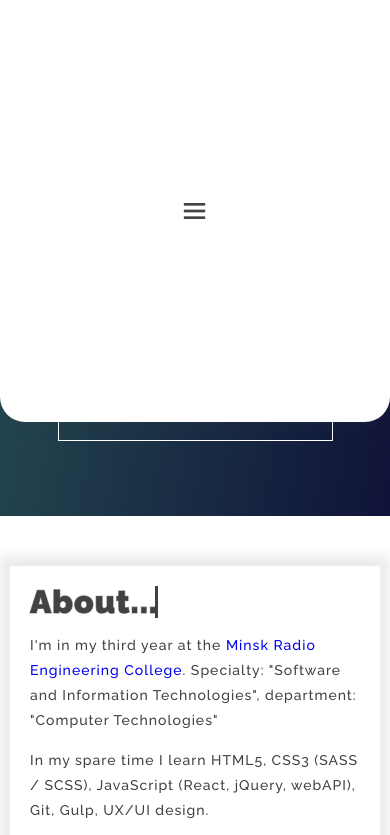
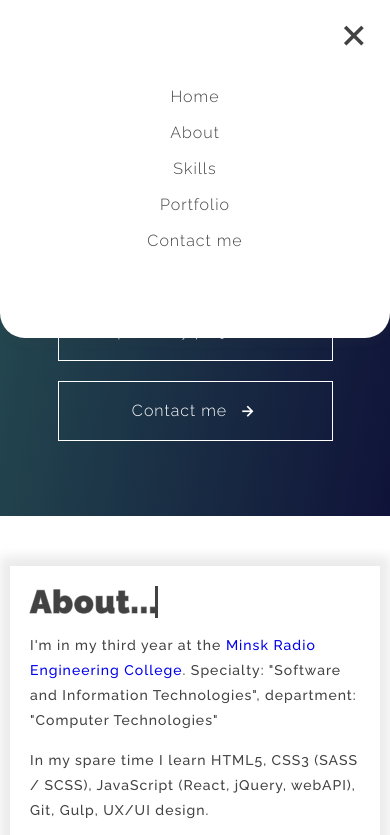
Before and after one commit to Focus-web-dev/CV, a website: page src/index.html in a window 390 px wide. Both pictures are taken after a click on the element 352 px from the left and 37 px from the top of the page. Shown: the top 835 px of the page. Drawn offline with nearby package versions, Linux system fonts and the light colour scheme; files that its build step writes are made by us from their sources.

Commit message:
feat: add adaptive, adaptive-menu

```diff
--- a/src/_header.html
+++ b/src/_header.html
@@ -46,6 +46,12 @@
 
         </div>
 
+        <div class="adaptive-menu-active visually-hidden">
+
+            <i class='bx bx-plus'></i>
+
+        </div>
+
     </div>
 
 </header>
--- a/src/js/script.js
+++ b/src/js/script.js
@@ -54,8 +54,23 @@ if (animatedItems.length > 0) {
 }
 
 // Header toggle
-const burgerMenu = document.querySelector('.adaptive-menu');
+const openMenu = document.querySelector('.adaptive-menu');
+const closeMenu = document.querySelector('.adaptive-menu-active');
 
-burgerMenu.addEventListener('click', () => {
-  document.querySelector('.header').classList.contains('adaptive-header') ? document.querySelector('.header').classList.remove('adaptive-header') : document.querySelector('header').classList.add('adaptive-header');
+openMenu.addEventListener('click', () => {
+  document.querySelector('.adaptive-menu').classList.add('visually-hidden');
+  document.querySelector('.adaptive-menu-active').classList.remove('visually-hidden');
+
+  document.querySelector('.header-nav').style.display = `flex`;
+  document.querySelector('.header').classList.add('adaptive-header');
 })
+
+closeMenu.addEventListener('click', () => {
+  document.querySelector('.adaptive-menu-active').classList.add('visually-hidden');
+  setTimeout(() => {
+    document.querySelector('.adaptive-menu').classList.remove('visually-hidden');
+  }, 300)
+
+  document.querySelector('.header-nav').style.display = `none`;
+  document.querySelector('.header').classList.remove('adaptive-header');
+})
--- a/src/scss/header.scss
+++ b/src/scss/header.scss
@@ -4,15 +4,40 @@
     display: none;
 
     @media screen and (max-width: 672px) {
-        display: flex;
-        justify-content: center;
-        align-items: center;
+        display: unset;
+        position: absolute;
+        top: 50%;
+        right: 50%;
+        transform: translate(50%, -50%);
 
         .bx-menu {
             font-size: 32px;
             color: $black;
         }
     }
+}
+
+.adaptive-menu-active {
+    display: none;
+
+    @media screen and (max-width: 672px) {
+        display: unset;
+        position: absolute;
+        top: 15px;
+        right: 15px;
+        transform: rotate(45deg);
+
+        .bx-plus {
+            font-size: 42px;
+            color: $black;
+        }
+    }
+}
+
+.visually-hidden {
+    display: none;
+    opacity: 0;
+    z-index: -99;
 }
 
 .header {
@@ -32,7 +57,7 @@
     padding: 25px;
     z-index: 100;
 
-    transition: all 0.3s;
+    transition: width 0.3s, height 0.3s;
 
     @media screen and (max-width: 1024px) {
         min-height: 60px;
@@ -53,7 +78,7 @@
 
 .adaptive-header {
     width: 100vw !important;
-    height: 50vh !important;
+    height: 40vh !important;
 
     border-bottom-left-radius: 25px !important;
     border-bottom-right-radius: 25px;
@@ -110,6 +135,13 @@
         right: 0;
         }
     }
+
+    @media screen and (max-width: 672px) {
+        &:not(:last-child) {
+            margin-right: 0;
+            margin-bottom: 20px;
+        }
+    }
 }
 
 .header-nav-el a {
```
Also changed, not shown: dist/css/style.css, dist/css/style.min.css, dist/index.html, dist/js/script.js, dist/js/script.min.js.
